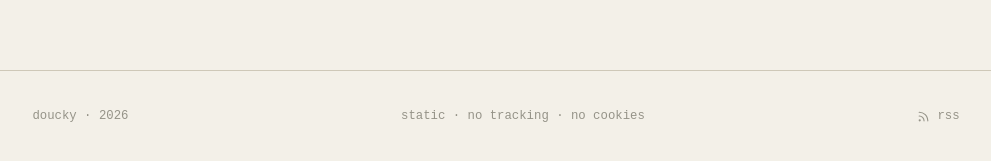
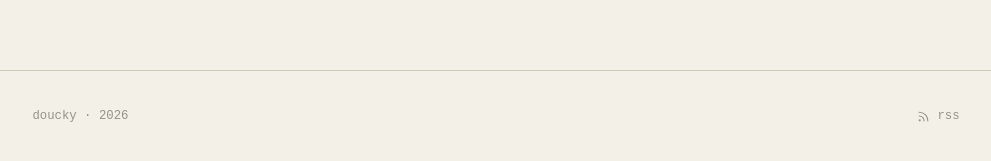
Before and after one commit to doucky/doucky.github.io, a Jekyll site: the page built from index.html, in a window 1280 px wide. Shown: the part 646-807 px from the top of the page, without its empty margins (144-1135 px from the left). Built offline with Jekyll 4.4.1, drawn with Linux system fonts in a browser that asks for light colours; some web fonts are replaced.

```diff
--- a/_includes/footer.html
+++ b/_includes/footer.html
@@ -1,7 +1,7 @@
 <footer>
   <div class="footer-inner">
     <p>doucky · <span id="footer-year"></span></p>
-    <p style="color:var(--text-faint);">static · no tracking · no cookies</p>
+    <p style="color:var(--text-faint);"></p>
     <a class="footer-rss" href="/feed.xml" title="Subscribe to the RSS feed">
       <svg width="13" height="13" viewBox="0 0 24 24" fill="none" stroke="currentColor"
            stroke-width="2" stroke-linecap="round" stroke-linejoin="round" aria-hidden="true">
--- a/_layouts/default.html
+++ b/_layouts/default.html
@@ -30,6 +30,7 @@
   <script src="/js/theme-toggle.js?v={{ site.time | date: '%s' }}" defer></script>
   <script src="/js/command-palette.js?v={{ site.time | date: '%s' }}" defer></script>
   {% if page.page_js %}<script src="/js/{{ page.page_js }}.js" defer></script>{% endif %}
-
-</body>
+  <script data-goatcounter="https://doucky.goatcounter.com/count"
+          async src="//gc.zgo.at/count.js"></script>
+  </body>
 </html>
```
